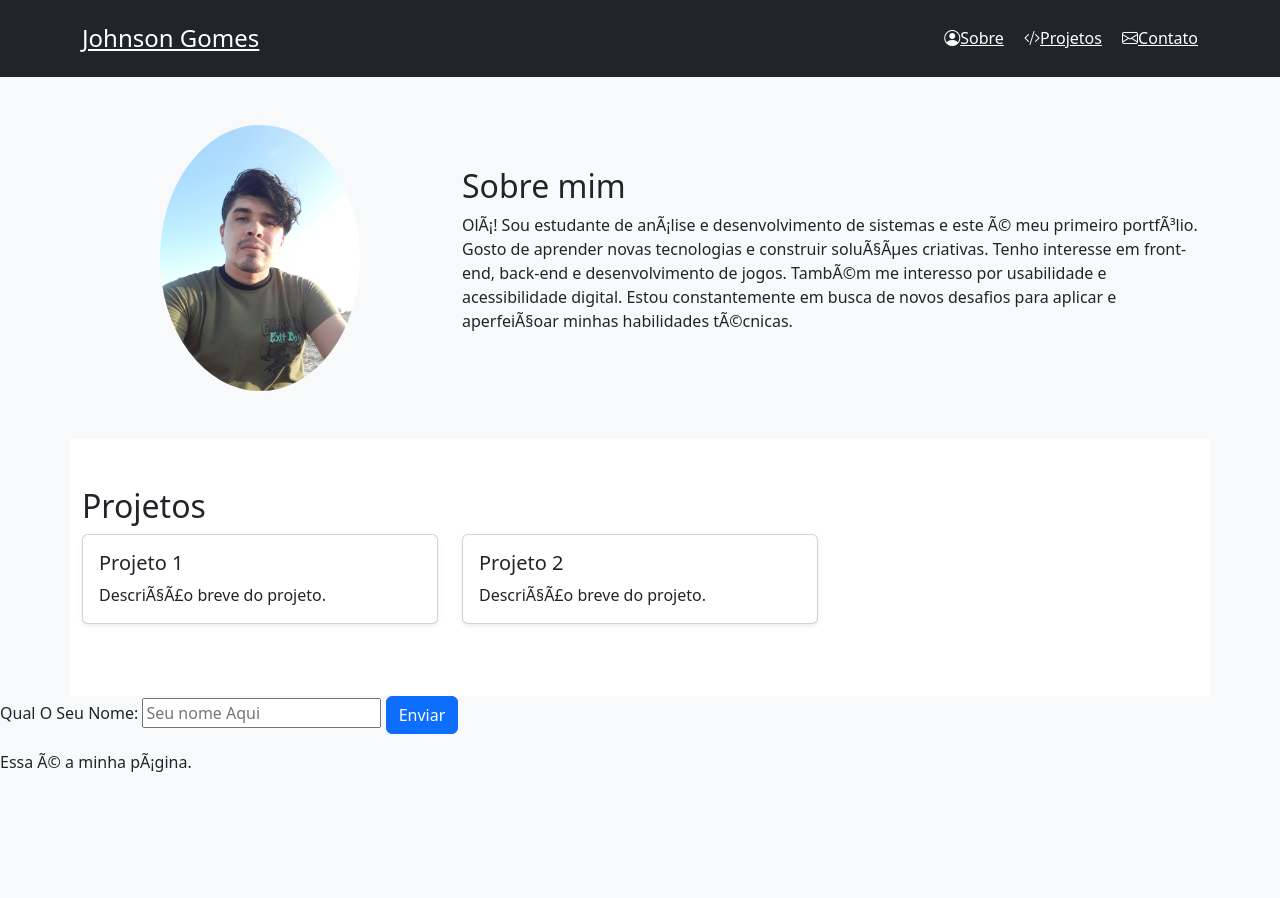
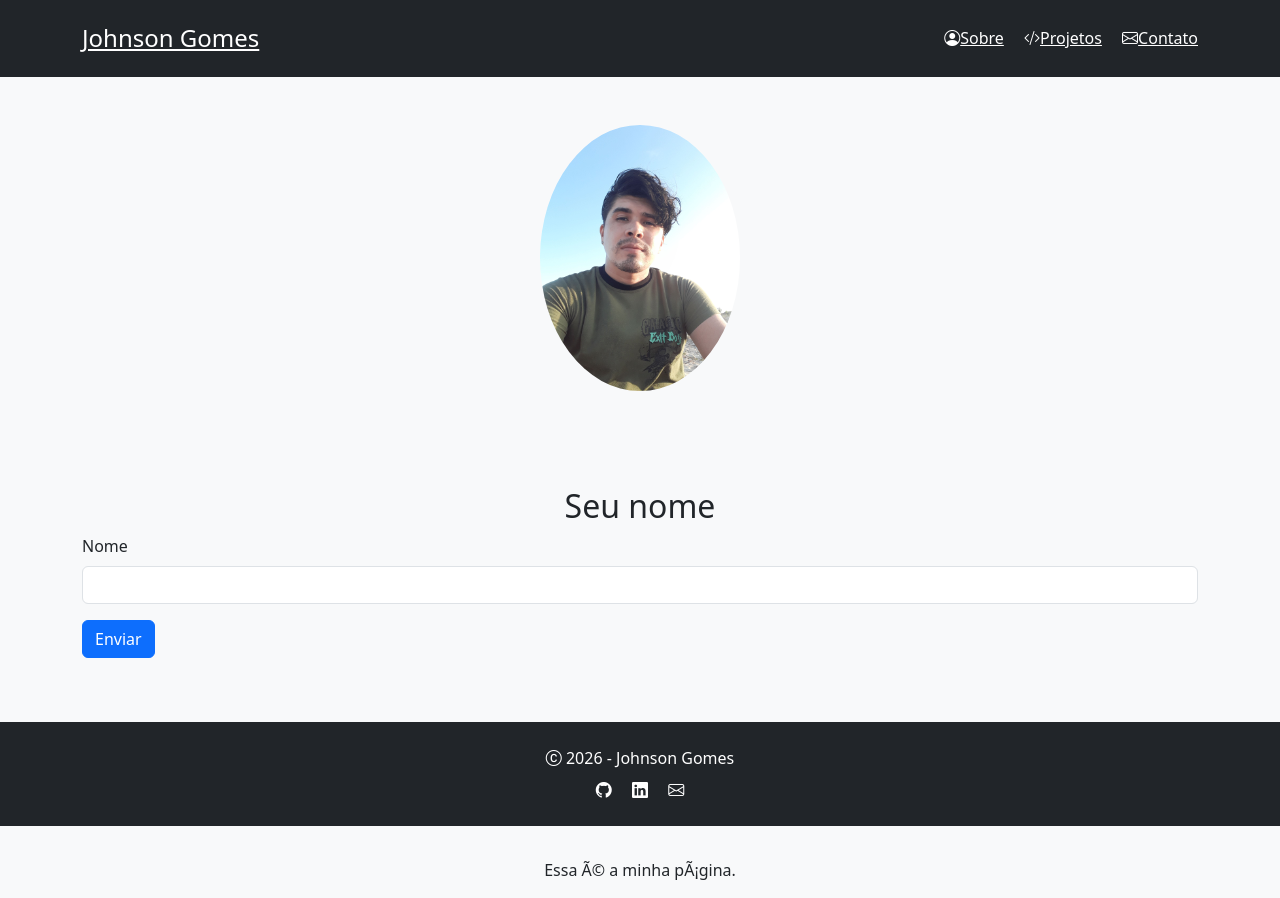
Before and after one commit to johnsongomes/meu-primeiro-portifolio, a plain HTML site: page main.html in a window 1280 px wide. Before the commit the page ends 800 px from the top, so only its background shows below. Drawn offline with nearby package versions, Linux system fonts and the light colour scheme.

Commit message:
Update main.html

```diff
--- a/main.html
+++ b/main.html
@@ -22,19 +22,19 @@
                     </nav>
                </div>
           </header>
-          <!-- SOBRE MIM -->
+          <!--SOBRE MIM-->
           <section id='sobre' class='container py-5'>
-               <div class='row align-items-center'>
-                    <div class='col-md-4 text-center mb-4 mb-md-0'>
+               <div style="text-align: center;">
+                    <div>
                          <img src='/IMGS/eu.jpg' alt='Foto de perfil' class='rounded-circle img-fluid' style='max-width: 200px;' />
                     </div>
-                    <div class='col-md-8'>
+                    <!--<div class='col-md-8'>
                          <h2>Sobre mim</h2>
                          <p>Olá! Sou estudante de análise e desenvolvimento de sistemas e este é meu primeiro portfólio. Gosto de aprender novas tecnologias e construir soluções criativas. Tenho interesse em front-end, back-end e desenvolvimento de jogos. Também me interesso por usabilidade e acessibilidade digital. Estou constantemente em busca de novos desafios para aplicar e aperfeiçoar minhas habilidades técnicas.</p>
-                    </div>
+                    </div>-->
                </div>
           </section>
-          <!-- PROJETOS -->
+          <!--PROJETOS
           <section id='projetos' class='container py-5 bg-white'>
           <h2>Projetos</h2>
           <div class='row'>
@@ -55,14 +55,28 @@
                     </div>
                </div>
           </div>
+          </section> -->
+          <section id='apresentacao' class='container py-5'>
+            <h2 style="text-align: center;">Seu nome</h2>
+                <form id='form-contato'>
+                    <div class='mb-3'>
+                        <label for='nome' class='form-label'>Nome</label>
+                        <input type='text' class='form-control' id='nome' required />
+                    </div>
+                    <button type='submit' class='btn btn-primary' style="text-align: center;">Enviar</button>
+                </form>
             </section>
-          <form action="/cadastro" method="post">
-                <label for="nome">Qual O Seu Nome:</label>
-                <input type="text" id="nome" placeholder="Seu nome Aqui" required>
-                <button class="btn btn-primary" type="submit">Enviar</button>
-          </form>
-          <div id="resultado" role="status" aria-live="polite" style="margin-top: 1rem; color: #006400;"></div>
+          <div id="resultado" role="status" aria-live="polite" style="margin-top: 1rem; color: #006400; text-align: center;"></div>
+          <!-- FOOTER -->
+          <footer class="bg-dark text-white text-center py-4">
+               <p class="mb-2"><i class="bi bi-c-circle"></i> 2026 - Johnson Gomes</p>
+               <div>
+                    <a href="https://github.com/seuusuario" class="text-white me-3"><i class="bi bi-github"></i></a>
+                    <a href="https://www.linkedin.com/in/johnson-gomes-19060295/" class="text-white me-3"><i class="bi bi-linkedin"></i></a>
+                    <a href="mailto:johnsongomes@gmail.com" class="text-white"><i class="bi bi-envelope"></i></a>
+               </div>
+          </footer>
           <script src="JS/script.js"></script>
      </body>
-          <p>Essa é a minha página.</p>
+          <p id="roda-pe">Essa é a minha página.</p>
 </html>
```
Lines whose indentation alone changed are shown as unchanged.
